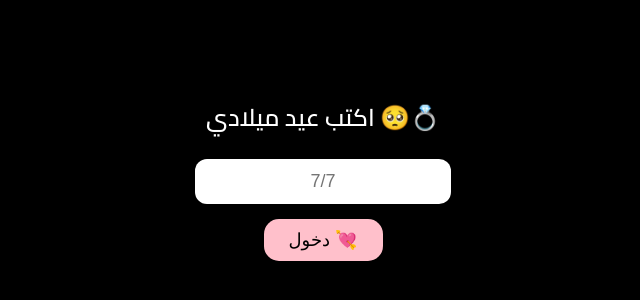
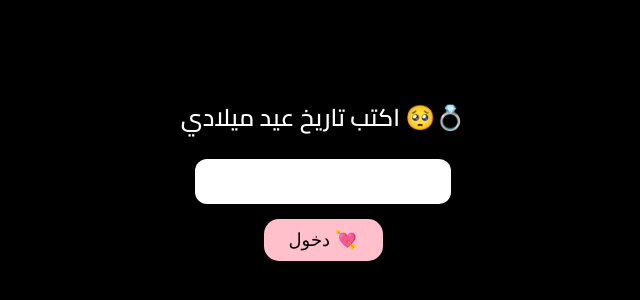
Before and after one commit to yasminenoman14-code/love-site, a plain HTML site: page index.html in a window 1280 px wide. Shown: the part 252-552 px from the top of the page, without its empty margins (317-957 px from the left). Drawn offline with Linux system fonts and the light colour scheme.

Commit message:
index.html

```diff
--- a/index.html
+++ b/index.html
@@ -73,8 +73,8 @@ audio{
 
 <!-- صفحة الباسورد -->
 <div id="login">
-  <h2>اكتب عيد ميلادي 🥺💍</h2>
-  <input type="password" id="password" placeholder="7/7">
+  <h2>اكتب تاريخ عيد ميلادي 🥺💍</h2>
+  <input type="password" id="password">
   <button onclick="check()">دخول 💘</button>
 </div>
 
```
